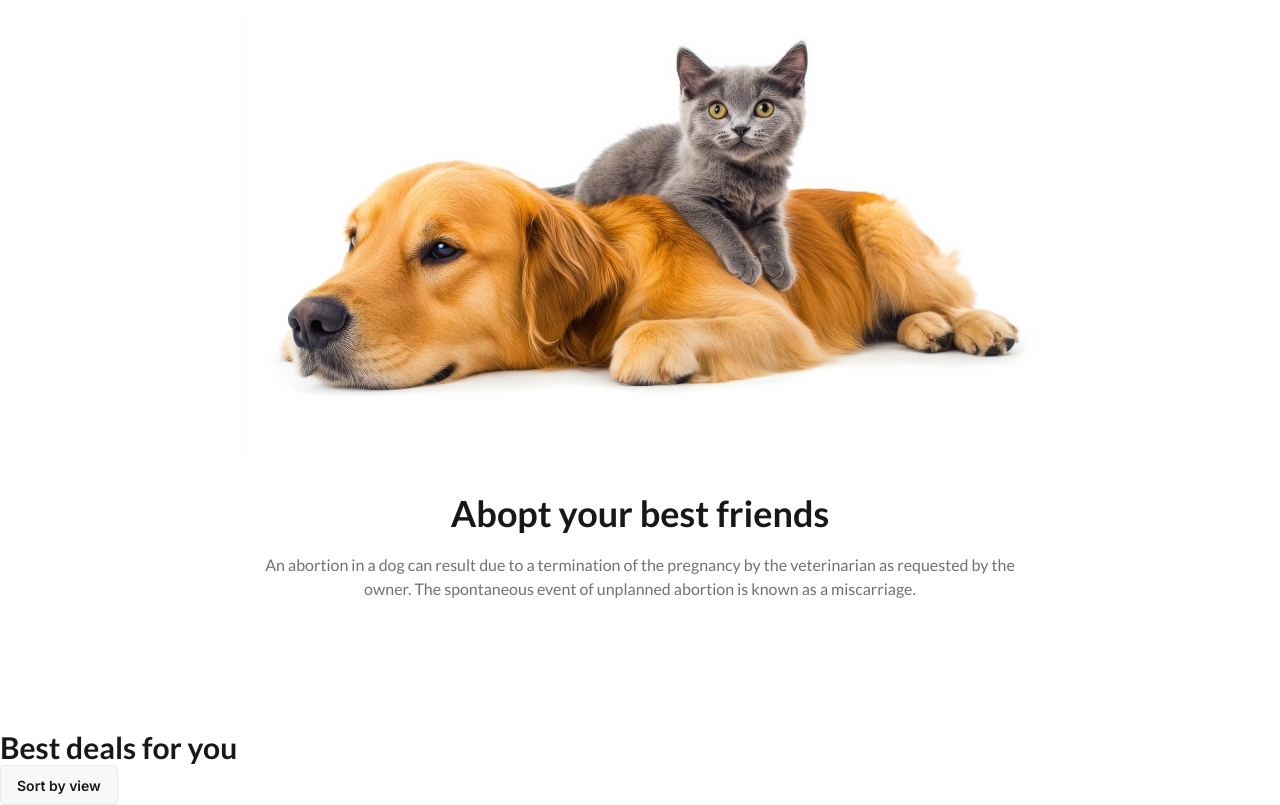
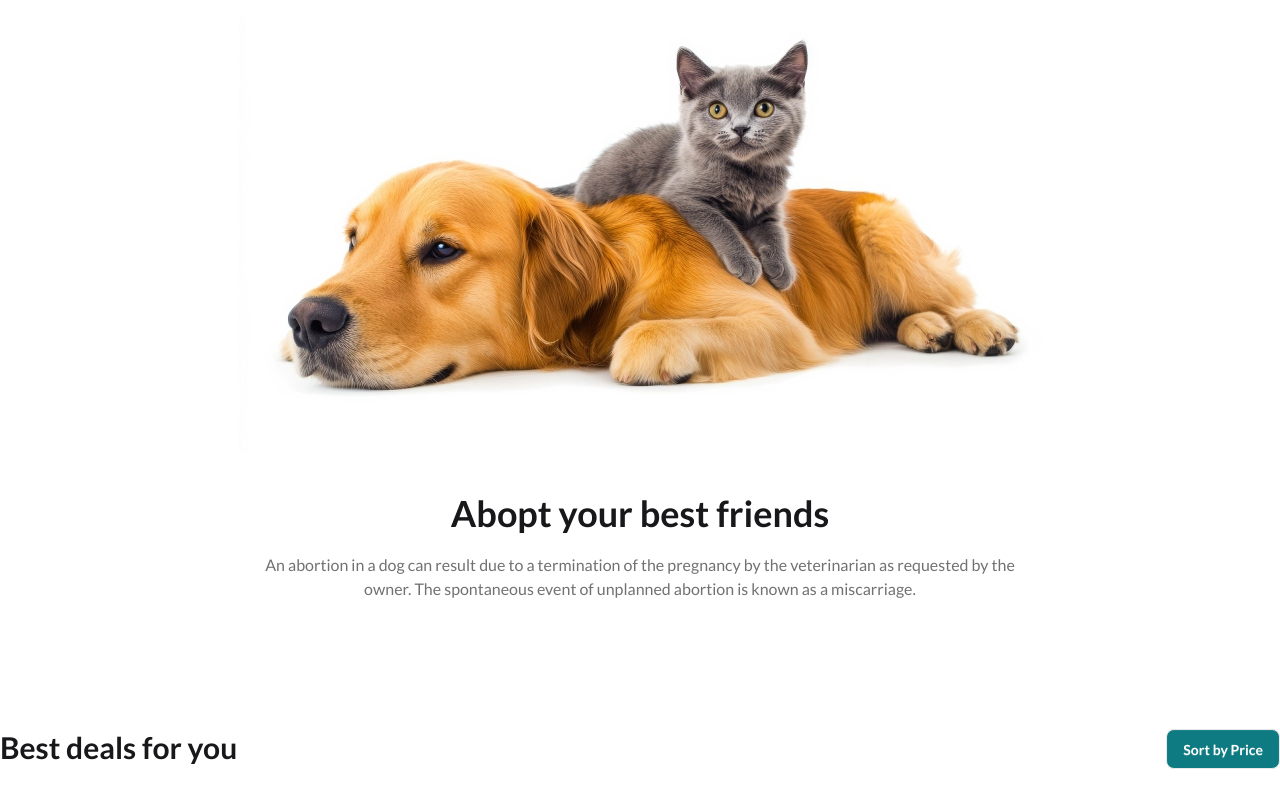
Before and after one commit to ShahariarSohan/pet-shop, a plain HTML site: page index.html in a window 1280 px wide. Shown: the part 755-1560 px from the top of the page. After the commit the page ends 1524 px from the top, so only its background shows below. Drawn offline with nearby package versions, Linux system fonts and the light colour scheme; no server answers.

Commit message:
sory by button added

```diff
--- a/index.html
+++ b/index.html
@@ -117,10 +117,12 @@
          <!--category section starts -->
           <div id="category-container" class="grid grid-cols-2 md:grid-cols-4 gap-5 mx-auto"></div>
         <!--category section ends  -->
-         <div>
+        <!-- sort by price section starts -->
+         <div class="flex item-center justify-between">
             <h2 class=" lato text-3xl font-bold ">Best deals for you</h2>
-            <button class="btn">Sort by view</button>
+            <button class=" lato btn bg-[#0E7A81] text-white font-bold rounded-lg">Sort by Price</button>
          </div>
+         <!-- sort by price section ends -->
     </main>
     <footer></footer>
 
```
